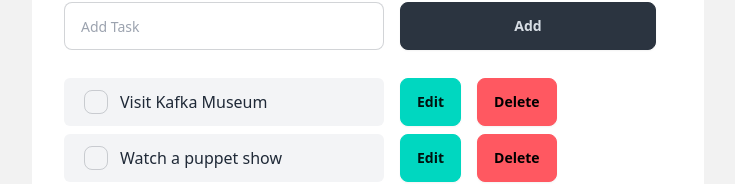
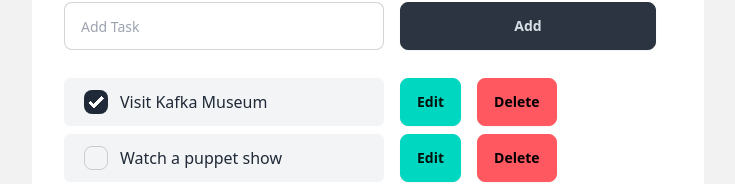
Before and after one commit to Rezuanul-Islam-Fahim/react-state-management, a React app: page /reducer-example in a window 1280 px wide. Shown: the part 190-374 px from the top of the page, without its empty margins (272-1007 px from the left). Built offline with nearby package versions, Linux system fonts and the light colour scheme; the HTML template or start-up script is replaced by a standard one.

Commit message:
Feature:  update task's text

```diff
--- a/src/pages/ReducerWithExample.jsx
+++ b/src/pages/ReducerWithExample.jsx
@@ -2,6 +2,13 @@ import { useReducer, useState } from 'react'
 
 const ReducerWithExample = () => {
     const [tasks, dispatch] = useReducer(taskReducer, initialTasks)
+
+    const handleUpdateTask = (task) => {
+        dispatch({
+            type: 'updated',
+            task: task
+        })
+    }
 
     return (
         <>
@@ -16,24 +23,33 @@ const ReducerWithExample = () => {
                 <button className="btn btn-neutral btn-wide ml-4">Add</button>
             </div>
             <div className="flex flex-col mt-4">
-                {tasks.map(task => <Task key={task.id} task={task} />)}
+                {tasks.map(task => (
+                    <Task
+                        key={task.id}
+                        task={task}
+                        handleUpdateTask={handleUpdateTask} />
+                ))}
             </div>
         </>
     )
 }
 
-const Task = ({ task }) => {
+const Task = ({ task, handleUpdateTask }) => {
     const [editing, setEditing] = useState(false)
 
     return (
         <div className="flex flex-row my-1">
             <div className="flex flex-row bg-gray-100 rounded-md px-5 py-3 min-w-80">
-                <input type="checkbox" className="checkbox mr-3" />
+                <input type="checkbox" checked={task.done} className="checkbox mr-3" />
                 {editing ? (
                     <input
                         type="text"
+                        className="input input-bordered w-full max-w-xs input-xs"
                         value={task.text}
-                        className="input input-bordered w-full max-w-xs input-xs" />
+                        onChange={e => handleUpdateTask({
+                            ...task,
+                            text: e.target.value
+                        })} />
                 ) : (
                     <p className="text-md">{task.text}</p>
                 )}
@@ -48,7 +64,23 @@ const Task = ({ task }) => {
     )
 }
 
-const taskReducer = (tasks, action) => { }
+const taskReducer = (tasks, action) => {
+    switch(action.type) {
+        case 'updated': {
+            return tasks.map(e => {
+                if (e.id === action.task.id) {
+                    return action.task
+                } else {
+                    return e
+                }
+            })
+        }
+
+        default: {
+            throw new Error('Unknown action: ' + action.type)
+        }
+    }
+}
 
 const initialTasks = [
     { id: 0, text: 'Visit Kafka Museum', done: true },
```
